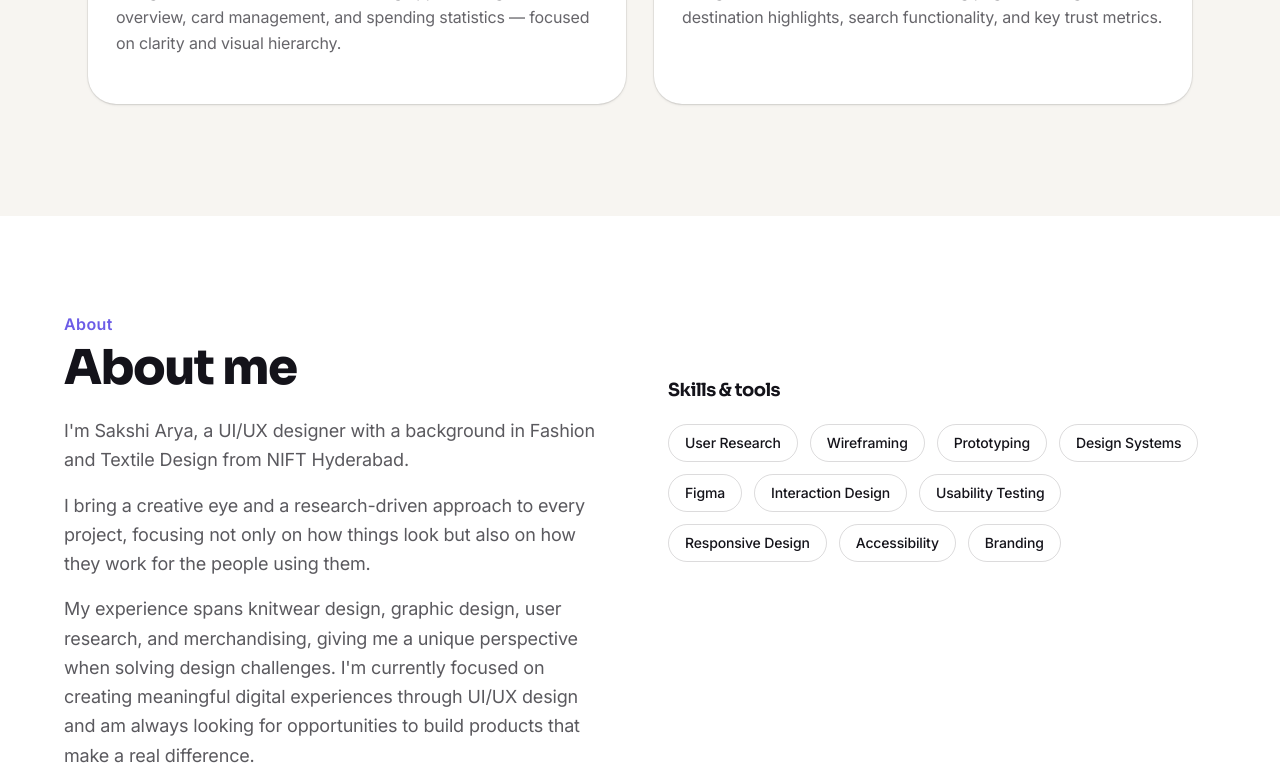
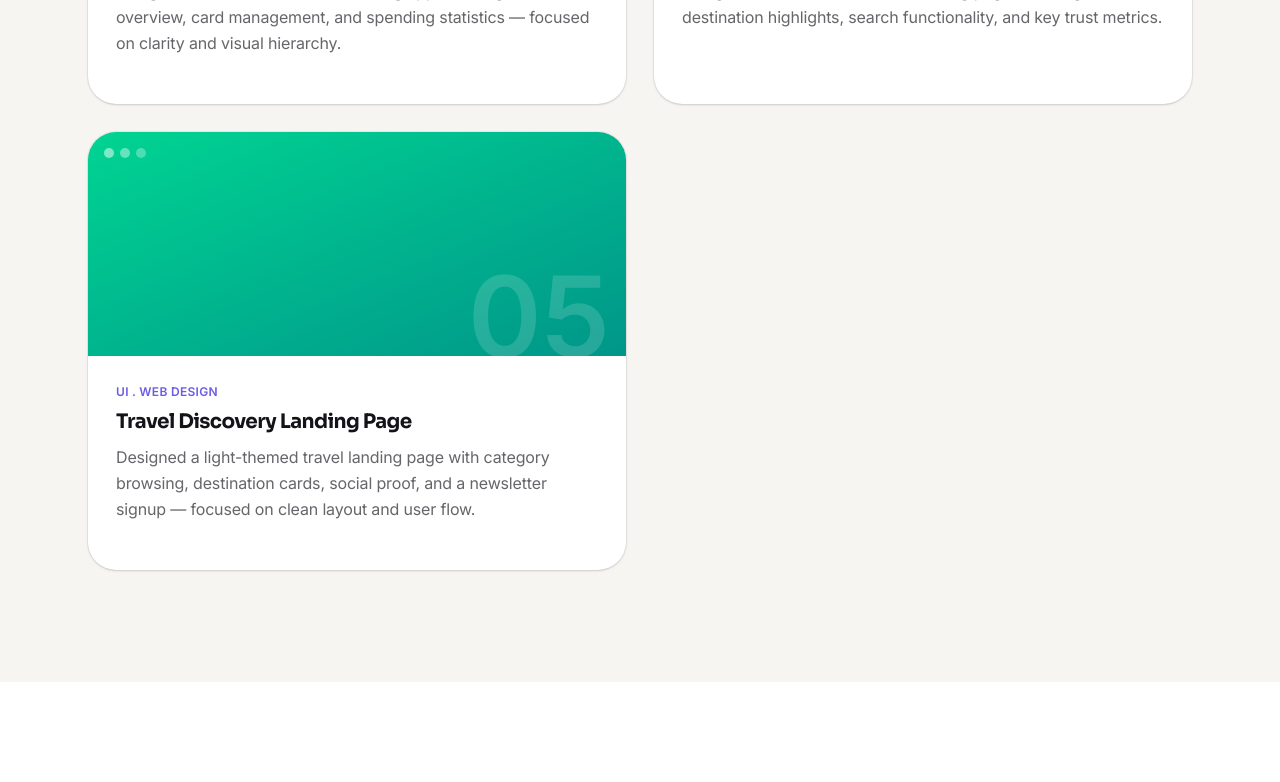
Before and after one commit to BinishB123/ui-ux-portfolio, a React (Vite) app: page / in a window 1280 px wide. Shown: the part 2000-2782 px from the top of the page. Built offline with nearby package versions, Linux system fonts and the light colour scheme.

Commit message:
content change

```diff
--- a/src/data/content.js
+++ b/src/data/content.js
@@ -124,6 +124,14 @@ export const PROJECTS = [
     color: "from-emerald-400 to-teal-600",
     url: "https://www.figma.com/design/E9hIxmPaGXA9Vzd0k6CA8m/Web?m=auto&t=OeLl1nZ9BTLfo6c7-1",
   },
+   {
+    title: "Travel Discovery Landing Page",
+    category: "UI . WEB DESIGN",
+    description: "Designed a light-themed travel landing page with category browsing, destination cards, social proof, and a newsletter signup — focused on clean layout and user flow.",
+    tags: [],
+    color: "from-emerald-400 to-teal-600",
+    url: "https://www.figma.com/design/Xzv8SeF9hrMG4EsE54KuKU/ux-ui-designer-portfolio--Community-?node-id=0-1&t=WCoQEfmKNb8mUn6H-1",
+  },
 ];
 
 export const NAV_LINKS = [
```
